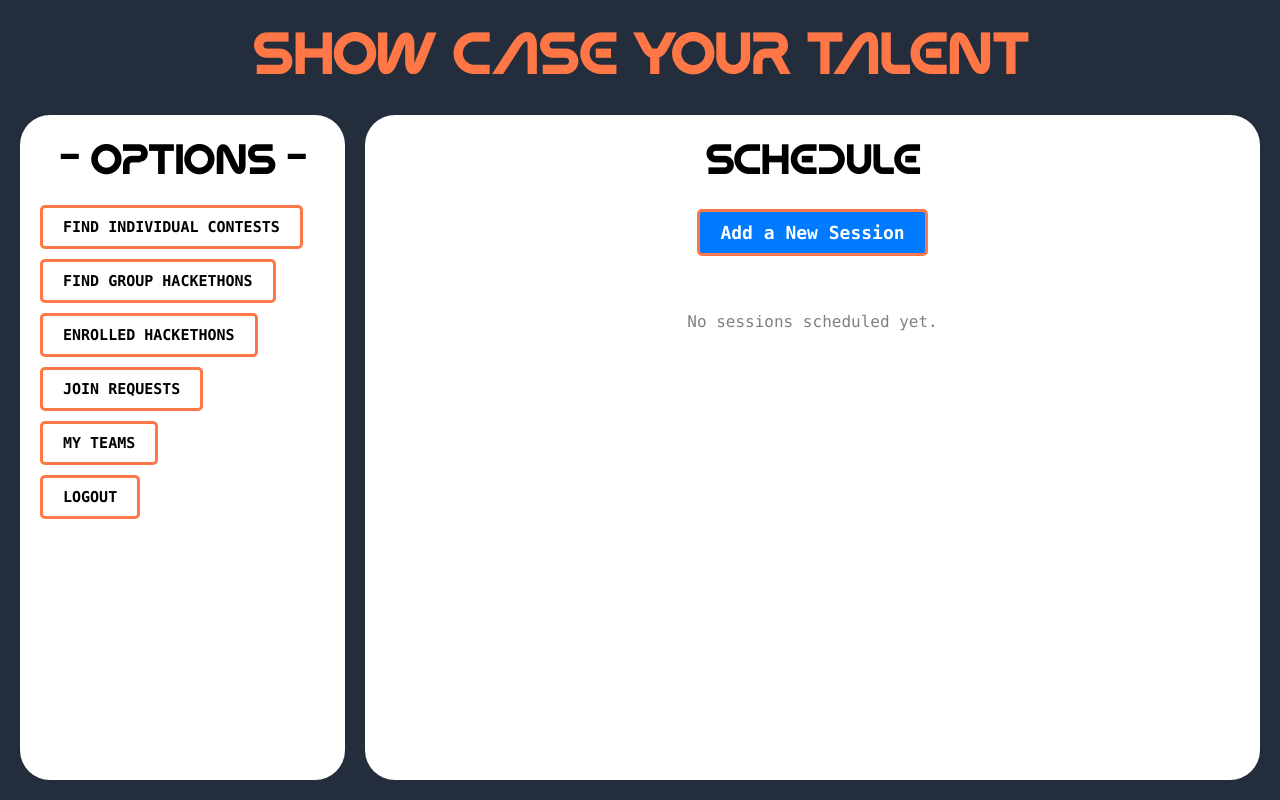
After one commit to Shijin1111/HackersBridge, a Django app: page /competitor/team/3/schedules/ in a window 1280 px wide. The commit adds this page. Run offline with Django 5.2, Linux system fonts and the light colour scheme.

Commit message:
add session done

```diff
--- a/competitor/admin.py
+++ b/competitor/admin.py
@@ -1,5 +1,6 @@
 from django.contrib import admin
-from .models import Team,JoinRequest
+from .models import Team,JoinRequest,Session
 
 admin.site.register(Team)
 admin.site.register(JoinRequest)
+admin.site.register(Session)
--- a/competitor/urls.py
+++ b/competitor/urls.py
@@ -13,5 +13,14 @@ urlpatterns = [
     path('enrolled_hackathons/', views.enrolled_hackathons, name='enrolled_hackathons'),
     path('event/<int:event_id>/team/<int:team_id>/', views.event_details, name='event_details'),
     path('event/<int:event_id>/submit_project/', views.submit_project, name='submit_project'),
+    path('team/<int:team_id>/activities/', views.team_activities, name='team_activities'),
     path('logout/', views.logout_view, name='logout'),
 ]
+
+urlpatterns += [
+    path('team/<int:team_id>/schedules/', views.schedules, name='schedules'),
+    path('team/<int:team_id>/schedule/add/', views.add_session, name='add_session'),
+    path('team/<int:team_id>/chat-box/', views.chat_box, name='chat_box'),
+    path('team/<int:team_id>/meeting/', views.meeting, name='meeting'),
+    path('home/', views.home, name='home'),
+]
--- a/competitor/views.py
+++ b/competitor/views.py
@@ -213,3 +213,52 @@ def submit_project(request, event_id):
             return redirect('competitor:enrolled_hackathons')
 
     return redirect('competitor:enrolled_hackathons')
+
+def team_activities(request, team_id):
+    return render(request, 'competitor/team_activities.html', {'team_id': team_id})
+
+
+def schedules(request, team_id):
+    return render(request, 'competitor/schedules.html', {'team_id': team_id})
+
+def chat_box(request, team_id):
+    return render(request, 'competitor/chat_box.html', {'team_id': team_id})
+
+def meeting(request, team_id):
+    return render(request, 'competitor/meeting.html', {'team_id': team_id})
+
+def home(request):
+    return render(request, 'competitor/home.html')
+
+def schedule_view(request, team_id):
+    sessions = Session.objects.filter(team_id=team_id).order_by('-date', '-time')
+    return render(request, 'competitor/schedule.html', {'sessions': sessions, 'team_id': team_id})
+
+
+from django.shortcuts import render, redirect
+from .models import Session, Team
+from django.contrib.auth.decorators import login_required
+from django.utils.timezone import now
+from django import forms
+
+class SessionForm(forms.ModelForm):
+    class Meta:
+        model = Session
+        fields = ['title', 'date', 'time']
+
+@login_required
+def add_session(request, team_id):
+    team = Team.objects.get(id=team_id)
+
+    if request.method == 'POST':
+        form = SessionForm(request.POST)
+        if form.is_valid():
+            session = form.save(commit=False)
+            session.team = team
+            session.organizer = request.user
+            session.save()
+            return redirect('competitor:schedules', team_id=team.id)
+    else:
+        form = SessionForm()
+
+    return render(request, 'competitor/add_session.html', {'form': form, 'team': team})
--- a/templates/competitor/my_teams.html
+++ b/templates/competitor/my_teams.html
@@ -18,7 +18,7 @@
                         <strong>{{ team.name }}</strong> <br>
                         <small>Admin: {{ team.team_admin }}</small>
                     </div>
-                    <a href="#" class="btn-like" style="padding: 5px 10px; text-decoration: none; color: white; border-radius: 5px;">
+                    <a href="{% url 'competitor:team_activities' team.id %}" class="btn-like" style="padding: 5px 10px; text-decoration: none;  color: white; border-radius: 5px;">
                         Activities
                     </a>
                 </li>
--- /dev/null
+++ b/templates/competitor/schedules.html
@@ -0,0 +1,33 @@
+{% extends "competitor/competitor_dashboard.html" %}
+
+{% block right_div %}
+
+<h1 style="color:black;text-align: center;">Schedule</h1>
+
+<!-- Button to add a new session -->
+<div style="text-align: center; margin-top: 20px;">
+    <a href="{% url 'competitor:add_session' team_id %}" class="btn-like"
+       style="display: inline-block; padding: 10px 20px; font-size: 18px; background-color: #007bff; color: white; border-radius: 5px;">
+        Add a New Session
+    </a>
+</div>
+
+<!-- List of scheduled sessions -->
+<div style="margin-top: 30px; padding: 10px;">
+    {% if sessions %}
+        <ul style="list-style: none; padding: 0;">
+            {% for session in sessions %}
+                <li style="margin-bottom: 10px; padding: 10px; border: 1px solid #ccc; border-radius: 5px;">
+                    <strong>{{ session.title }}</strong> <br>
+                    <small>Date: {{ session.date }}</small> <br>
+                    <small>Time: {{ session.time }}</small> <br>
+                    <small>Organizer: {{ session.organizer }}</small>
+                </li>
+            {% endfor %}
+        </ul>
+    {% else %}
+        <p style="text-align: center; color: gray;">No sessions scheduled yet.</p>
+    {% endif %}
+</div>
+
+{% endblock right_div %}
```
Also changed, not shown: competitor/forms.py (+22 -1 lines), competitor/models.py (+15 -0 lines), templates/competitor/add_session.html (added, +17 -0 lines), templates/competitor/team_activities.html (added, +26 -0 lines), competitor/migrations/0002_session.py (added), db.sqlite3.
